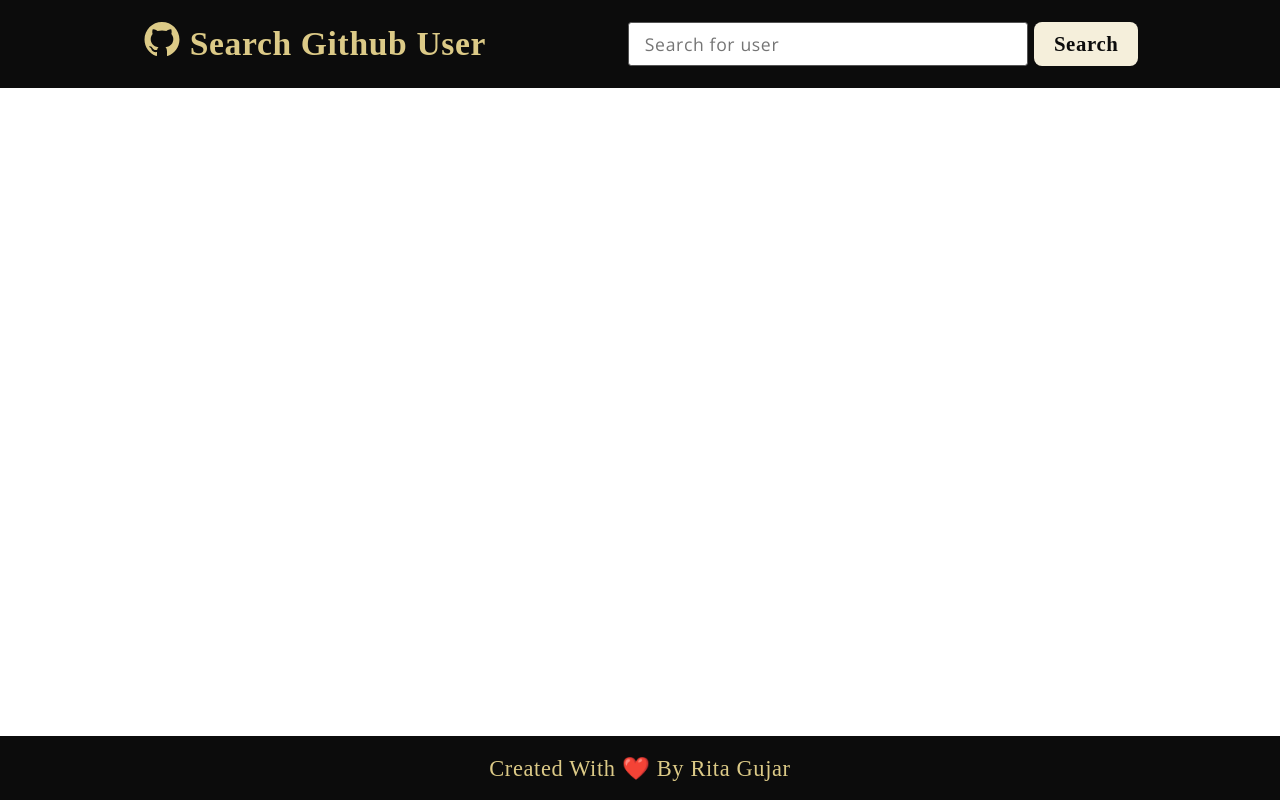
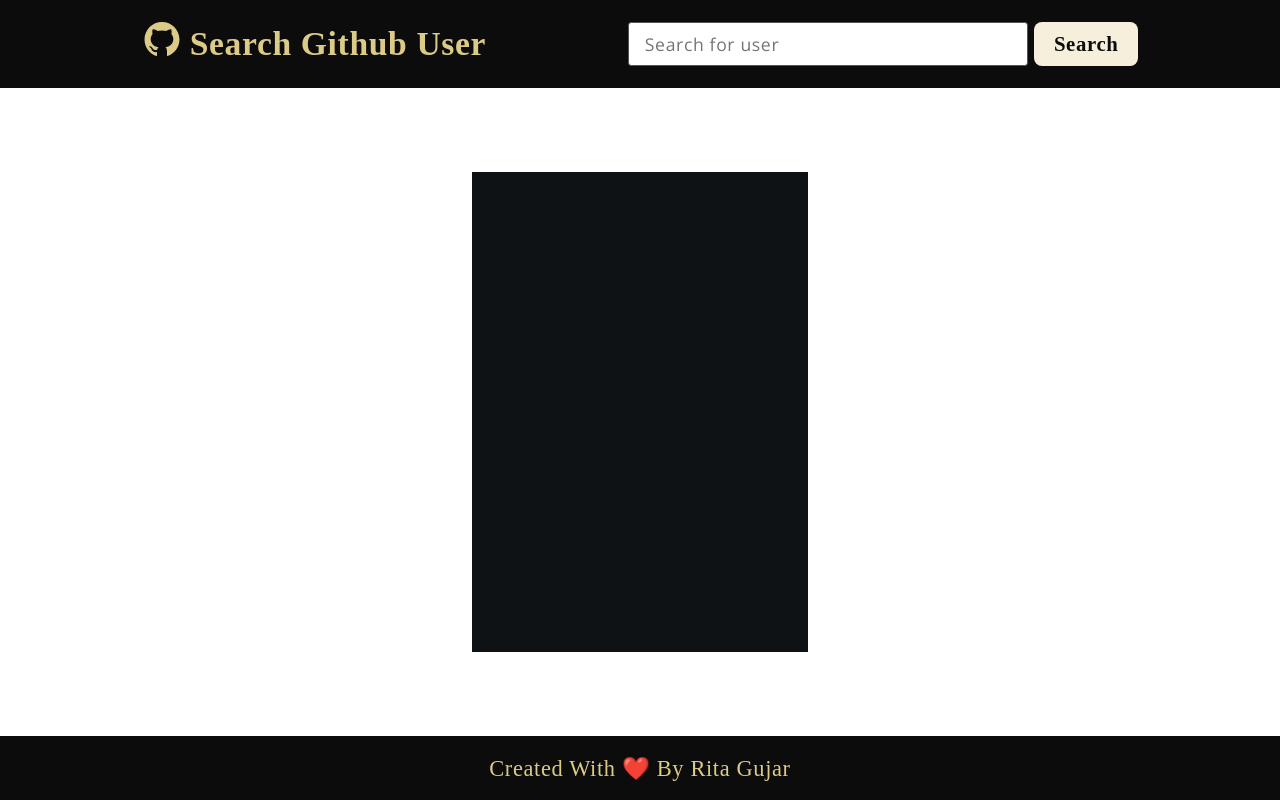
Before and after one commit to ritagujar/100daysOfDevelopement, a React (Create React App) app in the folder React-Practice/search-github-users/: page / in a window 1280 px wide. Built offline with nearby package versions, Linux system fonts and the light colour scheme; a web font is replaced by a local one.

Commit message:
Disolayed Data from github api

```diff
--- /dev/null
+++ b/React-Practice/search-github-users/src/components/Card/Card.js
@@ -0,0 +1,14 @@
+import React from "react";
+import styled from "styled-components";
+
+const CardSection = styled.div`
+  height: 30rem;
+  width: 21rem;
+  background-color: var(--color-black-card);
+`;
+
+const Card = (props) => {
+  return <CardSection>{props.children}</CardSection>;
+};
+
+export default Card;
--- a/React-Practice/search-github-users/src/components/Navbar/Navbar.js
+++ b/React-Practice/search-github-users/src/components/Navbar/Navbar.js
@@ -1,6 +1,7 @@
 import React, { useState } from "react";
 import { AiFillGithub } from "react-icons/ai";
 import SearchUser from "../SearchUser/SearchUser";
+import UserDetails from "../UserDetails/UserDetails";
 import { NavbarSection, Heading, Logo } from "./style";
 
 const Navbar = () => {
@@ -18,6 +19,7 @@ const Navbar = () => {
         </Heading>
         <SearchUser setUserData={setUserData} />
       </NavbarSection>
+      <UserDetails userData={userData} />
     </>
   );
 };
--- /dev/null
+++ b/React-Practice/search-github-users/src/components/UserDetails/UserDetails.js
@@ -0,0 +1,28 @@
+import React from "react";
+import styled from "styled-components";
+import Card from "../Card/Card";
+
+const Section = styled.div`
+  display: flex;
+  justify-content: center;
+  align-items: center;
+  height: 81vh;
+  position: relative;
+`;
+
+const Text = styled.h1`
+  color: var(--color-golden);
+`;
+
+const UserDetails = ({ userData }) => {
+  return (
+    <Section>
+      <Card>
+        <Text>{userData.login}</Text>
+        <h1>{userData.followers_url}</h1>
+      </Card>
+    </Section>
+  );
+};
+
+export default UserDetails;
--- a/React-Practice/search-github-users/src/index.css
+++ b/React-Practice/search-github-users/src/index.css
@@ -6,6 +6,7 @@
   --color-golden: #dcca87;
   --color-golden-light: #e6dab2;
   --color-black: #0c0c0c;
+  --color-black-card: #0e1214;
   --color-gray: #545454;
   --color-crimson: #f5efdb;
   --color-grey: #aaaaaa;
@@ -16,16 +17,6 @@
   padding: 0;
   box-sizing: border-box;
 }
-body {
-  margin: 0;
-  font-family: -apple-system, BlinkMacSystemFont, "Segoe UI", "Roboto", "Oxygen",
-    "Ubuntu", "Cantarell", "Fira Sans", "Droid Sans", "Helvetica Neue",
-    sans-serif;
-  -webkit-font-smoothing: antialiased;
-  -moz-osx-font-smoothing: grayscale;
-}
-
-code {
-  font-family: source-code-pro, Menlo, Monaco, Consolas, "Courier New",
-    monospace;
-}
+/* body {
+  background-color: var(--color-black);
+} */
```
